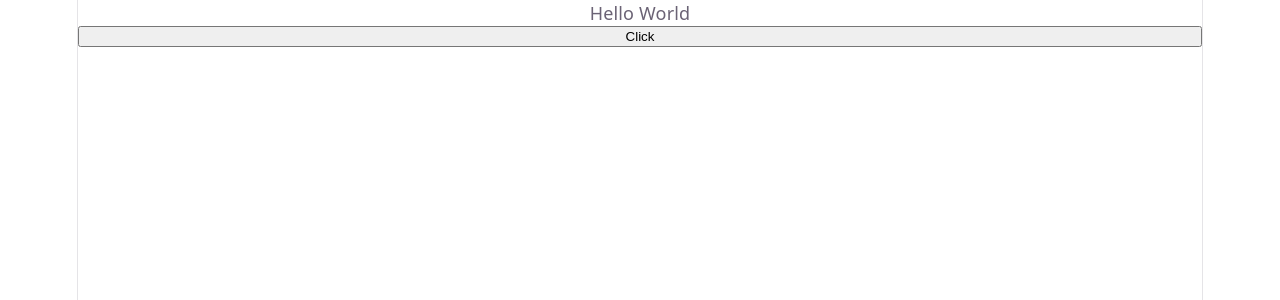
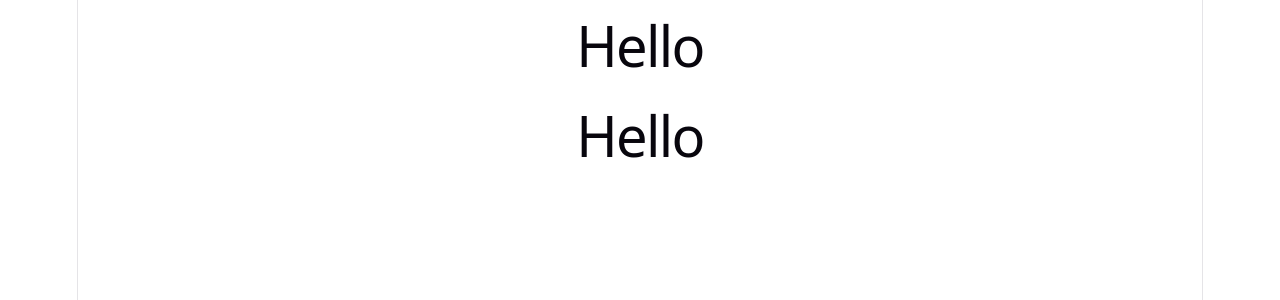
Before and after one commit to Benjamin-Re/blog-fe, a React (Vite) app: page / in a window 1280 px wide. Shown: the top 300 px of the page. Built offline with nearby package versions, Linux system fonts and the light colour scheme.

Commit message:
Display logged in username and add credentials in fetch

```diff
--- a/src/components/Greeting.tsx
+++ b/src/components/Greeting.tsx
@@ -1,16 +1,26 @@
+import { useState, useEffect } from "react"
+
 export function Greeting () {
 
-    async function handleClick () {
-        const res = await fetch('http://localhost:3000')
-        const data = await res.json()
-        console.log(data)
-
+    const [greeting, setGreeting] = useState('Hello')
+    type dataType = {
+        greeting: string
     }
+    useEffect(() => {
+        async function fetchGreeting () {
+            const res = await fetch('http://localhost:3000', { credentials: 'include' })
+            if(res.ok) {
+                const data: dataType = await res.json()
+                setGreeting(data.greeting)
+            }
+        }
+        fetchGreeting()
+    }, [])
 
     return (
         <>
-            <p>Hello World</p>
-            <button onClick={handleClick}>Click</button>
+            <h1>Hello</h1>
+            <h1>{ greeting }</h1>
         </>
     )
 }
--- a/src/components/SignupForm.tsx
+++ b/src/components/SignupForm.tsx
@@ -11,7 +11,8 @@ export function SignupForm() {
       const res = await fetch(`http://localhost:3000/users/signup`, {
         method: 'POST',
         headers: { 'Content-Type': 'application/json'},
-        body: JSON.stringify({ name: name, password: password })
+        body: JSON.stringify({ name: name, password: password }),
+        credentials: 'include'
       })
       if(res.ok) {
         navigate('/')
```
